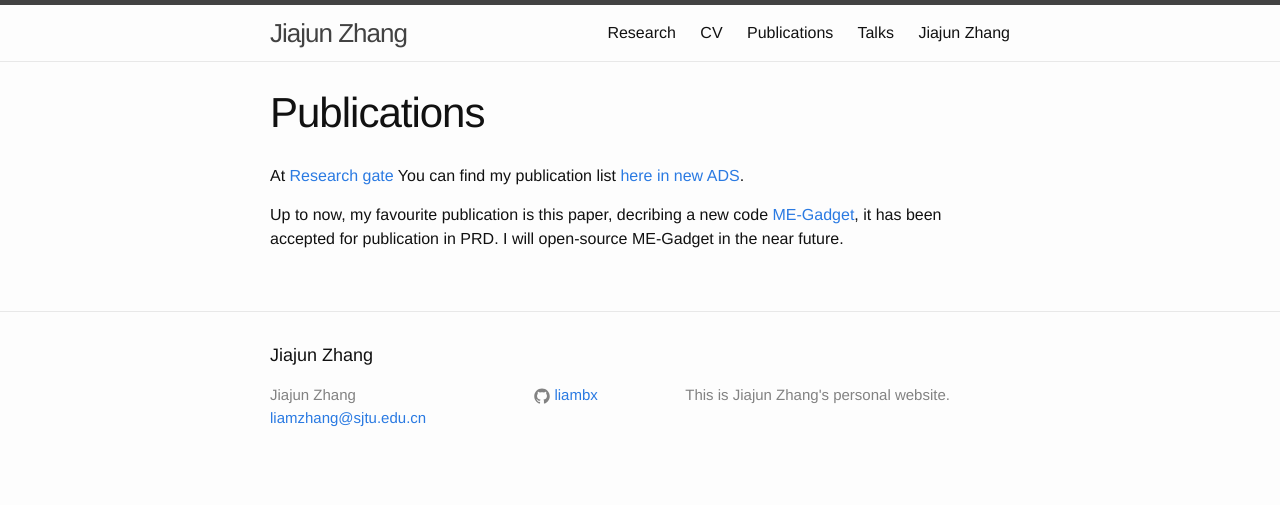
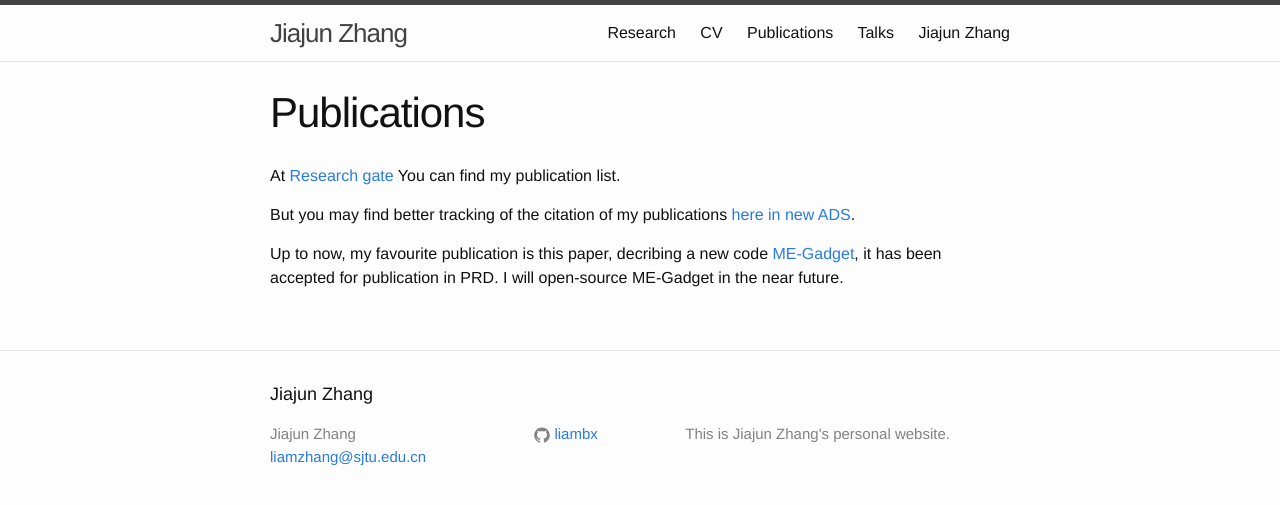
Before and after one commit to liambx/liambx.github.io, a Jekyll site: the page built from publications.md, in a window 1280 px wide. Shown: the top 505 px of the page. Built offline with Jekyll 4.4.1, drawn with Linux system fonts in a browser that asks for light colours.

Commit message:
update publication

```diff
--- a/publications.md
+++ b/publications.md
@@ -5,7 +5,9 @@ permalink: /publications/
 ---
 
 At [Research gate](https://www.researchgate.net/profile/Jiajun_Zhang7)
-You can find my publication list [here in new
+You can find my publication list.
+
+But you may find better tracking of the citation of my publications [here in new
 ADS](https://ui.adsabs.harvard.edu/?bbbRedirect=1#/user/libraries/U6fP6P9yQNeZMnu2i9As3A).
 
 Up to now, my favourite publication is this paper, decribing a new code [ME-Gadget](http://adsabs.harvard.edu/abs/2018arXiv181101519Z), it has been accepted for publication in PRD. I will open-source ME-Gadget in the near future.
```
